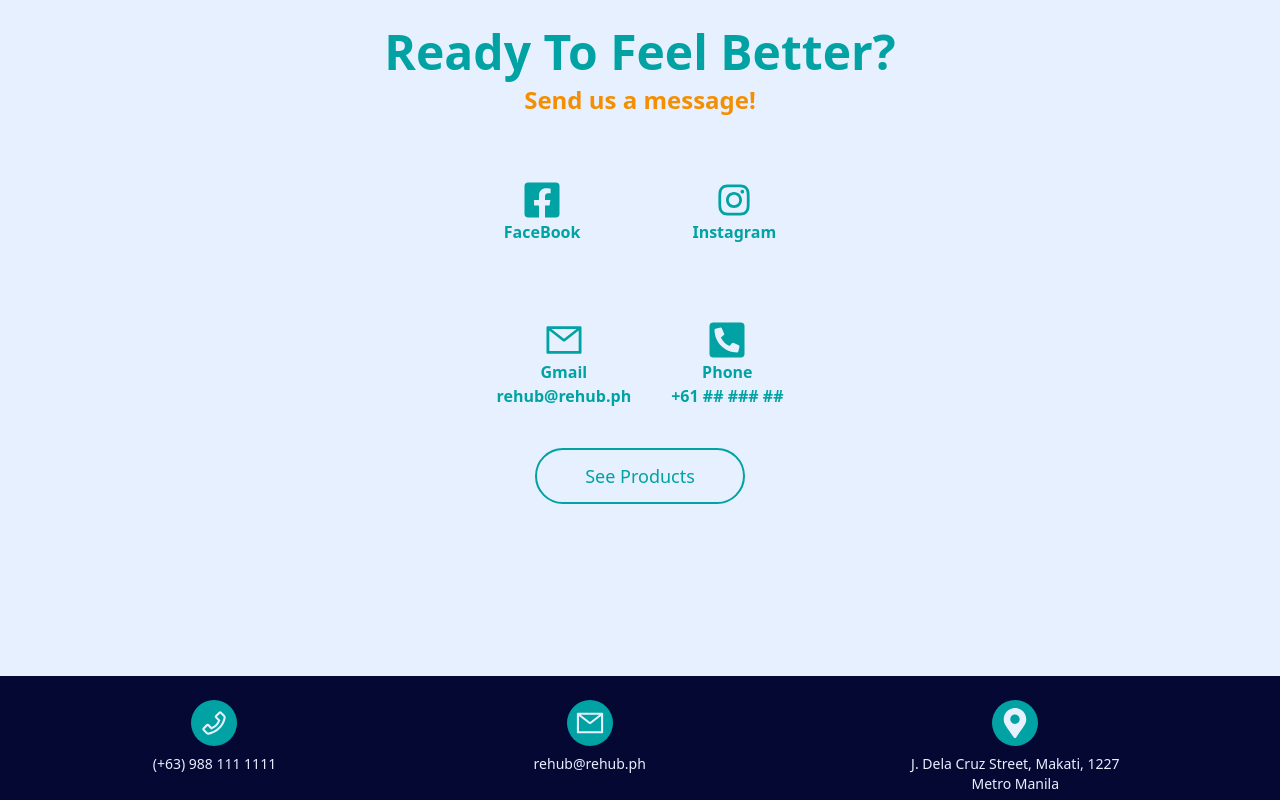
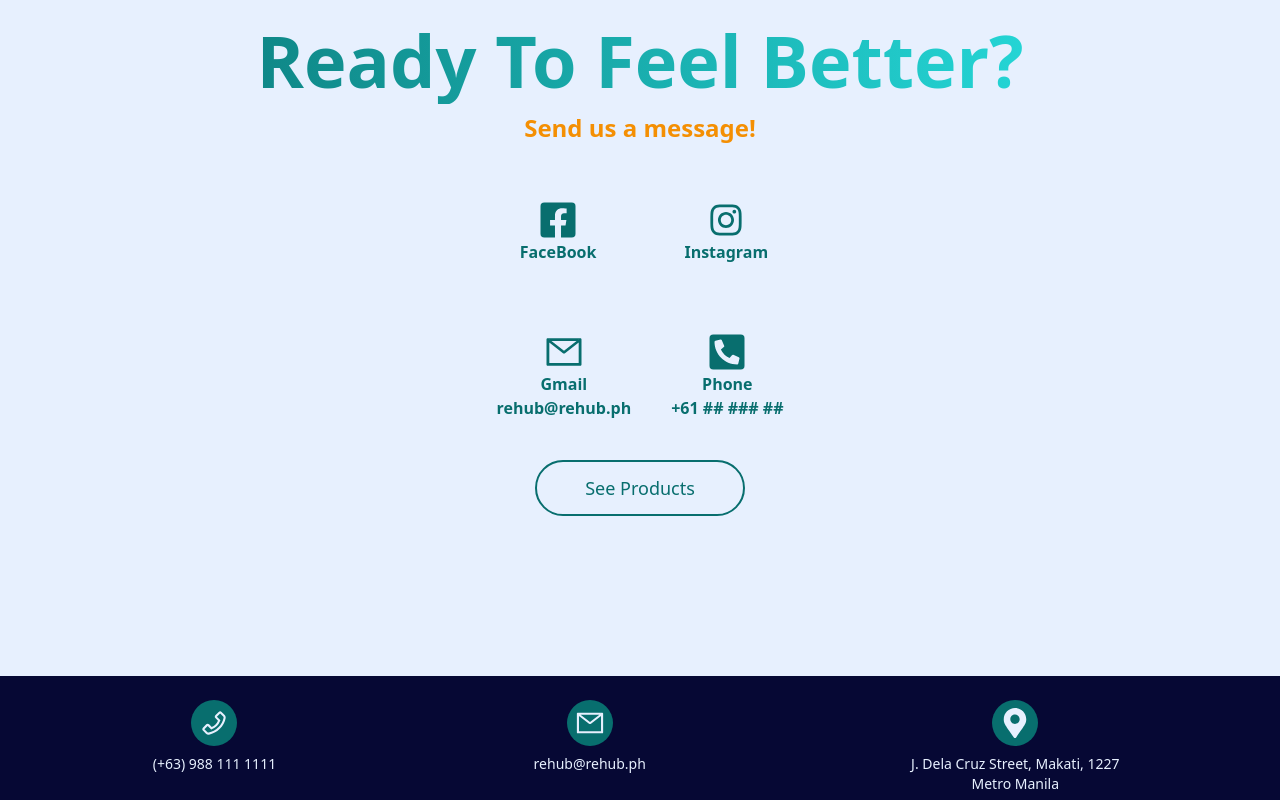
Before and after one commit to Mewguel/ReHub, a React (Create React App) app: page /contact in a window 1280 px wide. Shown: the part 220-1020 px from the top of the page. Built offline with nearby package versions, Linux system fonts and the light colour scheme.

Commit message:
Modify: Darker Color Palette; Gradient Hero

```diff
--- a/src/components/Avatar.jsx
+++ b/src/components/Avatar.jsx
@@ -4,7 +4,7 @@ import PTherapist from "../assets/pt.jpg"; // change this to your profile pictur
 const Avatar = () => {
   return (
     <div
-      className="w-full py-16 px-4 bg-rehub-lightblue text-rehub-deepblue"
+      className="w-full py-10 px-4 bg-rehub-lightblue text-rehub-deepblue"
       id="about"
     >
       <div className="container max-w-[1240px] max-auto grid md:grid-cols-3">
@@ -18,7 +18,7 @@ const Avatar = () => {
 
         <div className="first-para-container">
           <div className="font-bold text-2xl p-2 ">
-            <span className="text-rehub-cerulean">ABOUT US</span>
+            <span className="text-rehub-darkcerulean">ABOUT US</span>
           </div>
           <div className=" text-lg p-2 ">
             Lorem ipsum dolor sit amet consectetur adipisicing elit. Excepturi
--- a/src/components/Footer.jsx
+++ b/src/components/Footer.jsx
@@ -14,7 +14,7 @@ const Footer = () => {
     <div className="flex flex-col bg-rehub-deepblue bottom-0 p-4 text-rehub-lightblue ">
       <div className="upper-footer-container flex mx-auto justify-evenly items-start p-2 w-full border-b-[1px] border-[#111561] text-sm">
         <div className="flex flex-col justify-center items-center mx-auto">
-          <div className="flex bg-rehub-cerulean rounded-full p-2 justify-center w-fit">
+          <div className="flex bg-rehub-darkcerulean rounded-full p-2 justify-center w-fit">
             <AiOutlinePhone size={30} />
           </div>
           <div className="mx-auto p-2 md:max-w-[280px] max-w-[140px]">
@@ -23,7 +23,7 @@ const Footer = () => {
         </div>
 
         <div className="flex flex-col justify-center items-center mx-auto">
-          <div className="flex bg-rehub-cerulean rounded-full p-2 justify-center w-fit">
+          <div className="flex bg-rehub-darkcerulean rounded-full p-2 justify-center w-fit">
             <AiOutlineMail size={30} />
           </div>
           <div className="mx-auto p-2 md:max-w-[280px] max-w-[140px]">
@@ -32,7 +32,7 @@ const Footer = () => {
         </div>
 
         <div className="flex flex-col justify-center items-center mx-auto">
-          <div className="flex bg-rehub-cerulean rounded-full p-2 justify-center w-fit">
+          <div className="flex bg-rehub-darkcerulean rounded-full p-2 justify-center w-fit">
             <FaMapMarkerAlt size={30} />
           </div>
           <div className="flex mx-auto p-2 md:max-w-[240px] max-w-[140px]">
@@ -49,17 +49,17 @@ const Footer = () => {
             <span className="text-md font-semibold pb-2">About</span>
           </a>
           <a href="/">
-            <span className="text-sm hover:text-rehub-cerulean cursor-pointer">
+            <span className="text-sm hover:text-rehub-darkcerulean cursor-pointer">
               Our Story
             </span>
           </a>
           <a href="/">
-            <span className="text-sm hover:text-rehub-cerulean cursor-pointer">
+            <span className="text-sm hover:text-rehub-darkcerulean cursor-pointer">
               Vision
             </span>
           </a>
           <a href="/">
-            <span className="text-sm hover:text-rehub-cerulean cursor-pointer">
+            <span className="text-sm hover:text-rehub-darkcerulean cursor-pointer">
               Mission
             </span>
           </a>
@@ -70,17 +70,17 @@ const Footer = () => {
             <span className="text-md font-semibold pb-2">Services</span>
           </a>
           <a href="/">
-            <span className="text-sm hover:text-rehub-cerulean cursor-pointer">
+            <span className="text-sm hover:text-rehub-darkcerulean cursor-pointer">
               Service 1
             </span>
           </a>
           <a href="/">
-            <span className="text-sm hover:text-rehub-cerulean cursor-pointer">
+            <span className="text-sm hover:text-rehub-darkcerulean cursor-pointer">
               Service 2
             </span>
           </a>
           <a href="/">
-            <span className="text-sm hover:text-rehub-cerulean cursor-pointer">
+            <span className="text-sm hover:text-rehub-darkcerulean cursor-pointer">
               Service 3
             </span>
           </a>
@@ -91,17 +91,17 @@ const Footer = () => {
             <span className="text-md font-semibold pb-2">Products</span>
           </a>
           <a href="/">
-            <span className="text-sm hover:text-rehub-cerulean cursor-pointer">
+            <span className="text-sm hover:text-rehub-darkcerulean cursor-pointer">
               Product Category 1
             </span>
           </a>
           <a href="/">
-            <span className="text-sm hover:text-rehub-cerulean cursor-pointer">
+            <span className="text-sm hover:text-rehub-darkcerulean cursor-pointer">
               Product Category 2
             </span>
           </a>
           <a href="/">
-            <span className="text-sm hover:text-rehub-cerulean cursor-pointer">
+            <span className="text-sm hover:text-rehub-darkcerulean cursor-pointer">
               Product Category 3
             </span>
           </a>
--- a/src/components/Navbar.jsx
+++ b/src/components/Navbar.jsx
@@ -12,7 +12,7 @@ const Navbar = () => {
   };
 
   return (
-    <div className="flex justify-between items-center h-24 mx-auto px-4 text-rehub-cerulean border-b border-gray-100 sticky top-0 bg-rehub-lightblue z-[999]">
+    <div className="flex justify-between items-center h-24 mx-auto px-4 text-rehub-darkcerulean border-b border-gray-100 sticky top-0 bg-rehub-lightblue z-[999]">
       <img
         className="h-[50px] w-[140px] rounded-lg"
         src={RehubLogoRect}
--- a/src/components/Services.jsx
+++ b/src/components/Services.jsx
@@ -11,7 +11,7 @@ const Services = () => {
       className="w-full md:h-screen mx-auto flex flex-col justify-center bg-rehub-lightblue font-poppins"
       id="services"
     >
-      <div className="flex justify-center font-bold text-rehub-cerulean text-3xl pl-5 mb-5">
+      <div className="flex justify-center font-bold text-rehub-darkcerulean text-3xl pl-5 mb-5">
         Services
       </div>
       <div className="service-card-container w-full grid md:grid-cols-2 gap-4 justify-center items-center p-5">
@@ -22,7 +22,7 @@ const Services = () => {
             desc={
               "Lorem ipsum dolor sit amet consectetur adipisicing elit. Aspernatur, est?"
             }
-            cardColor={"bg-rehub-cerulean"}
+            cardColor={"bg-rehub-darkcerulean"}
           />
         </div>
 
@@ -51,7 +51,7 @@ const Services = () => {
           desc={
             "Lorem ipsum dolor sit amet consectetur adipisicing elit. Aspernatur, est?"
           }
-          cardColor={"bg-rehub-cerulean"}
+          cardColor={"bg-rehub-darkcerulean"}
         />
       </div>
     </div>
--- a/src/pages/Contact.jsx
+++ b/src/pages/Contact.jsx
@@ -6,15 +6,17 @@ import { FaFacebookSquare, FaPhoneSquareAlt } from "react-icons/fa";
 
 const Contact = () => {
   return (
-    <div className="w-full md:h-screen mx-auto text-center flex flex-col justify-center text-rehub-cerulean bg-rehub-lightblue">
-      <div className=" font-bold text-5xl">Ready To Feel Better?</div>
+    <div className="w-full md:h-screen mx-auto text-center flex flex-col justify-center text-rehub-darkcerulean bg-rehub-lightblue">
+      <div className=" text-transparent bg-clip-text bg-gradient-to-r from-rehub-darkcerulean to-rehub-cerulean md:text-7xl sm:text-5xl  text-4xl font-extrabold p-2">
+        Ready To Feel Better?
+      </div>
       <div className="font-bold text-2xl text-rehub-orange p-2">
         Send us a message!
       </div>
 
       <div className="flex justify-center">
         <a href="https://www.facebook.com/migs.ivan18">
-          <div className="gmail-container flex flex-col justify-center p-14">
+          <div className="gmail-container flex flex-col justify-center pl-14 pr-10 py-12">
             <div className="font-bold flex flex-col justify-center items-center">
               <FaFacebookSquare size={40} />
               <p>FaceBook</p>
@@ -22,7 +24,7 @@ const Contact = () => {
           </div>
         </a>
 
-        <div className="gmail-container flex flex-col justify-center p-14">
+        <div className="gmail-container flex flex-col justify-center p-12">
           <div className="font-bold flex flex-col justify-center items-center">
             <AiOutlineInstagram size={40} />
             <p>Instagram</p>
@@ -51,9 +53,9 @@ const Contact = () => {
       <div className="p-5 ">
         <Link
           href="/"
-          className="relative inline-flex items-center px-12 py-3 overflow-hidden text-lg font-medium text-rehub-cerulean border-2 border-rehub-cerulean rounded-full hover:text-white group hover:bg-gray-50"
+          className="relative inline-flex items-center px-12 py-3 overflow-hidden text-lg font-medium text-rehub-darkcerulean border-2 border-rehub-darkcerulean rounded-full hover:text-white group hover:bg-gray-50"
         >
-          <span className="absolute left-0 block w-full h-0 transition-all bg-rehub-cerulean opacity-100 group-hover:h-full top-1/2 group-hover:top-0 duration-400 ease"></span>
+          <span className="absolute left-0 block w-full h-0 transition-all bg-rehub-darkcerulean opacity-100 group-hover:h-full top-1/2 group-hover:top-0 duration-400 ease"></span>
           <li className="absolute right-0 flex items-center justify-start w-10 h-10 duration-300 transform translate-x-full group-hover:translate-x-0 ease">
             <svg
               className="w-5 h-5"
--- a/tailwind.config.js
+++ b/tailwind.config.js
@@ -7,7 +7,8 @@ module.exports = {
         vader: "#d92626",
         deepvader: "#b30000",
         rehub: {
-          cerulean: "#00A2A3",
+          cerulean: "#2beeee",
+          darkcerulean: "#086e6e",
           deepblue: "#060834",
           lightblue: "#E7F0FE",
           orange: "#F48F03",
@@ -16,8 +17,9 @@ module.exports = {
       textColor: {
         vader: "#d92626",
         rehub: {
+          cerulean: "#2beeee",
+          darkcerulean: "#086e6e",
           deepblue: "#060834",
-          cerulean: "#00A2A3",
           orange: "#F48F03",
         },
       },
```
Also changed, not shown: src/components/Hero.jsx (+4 -4 lines).
